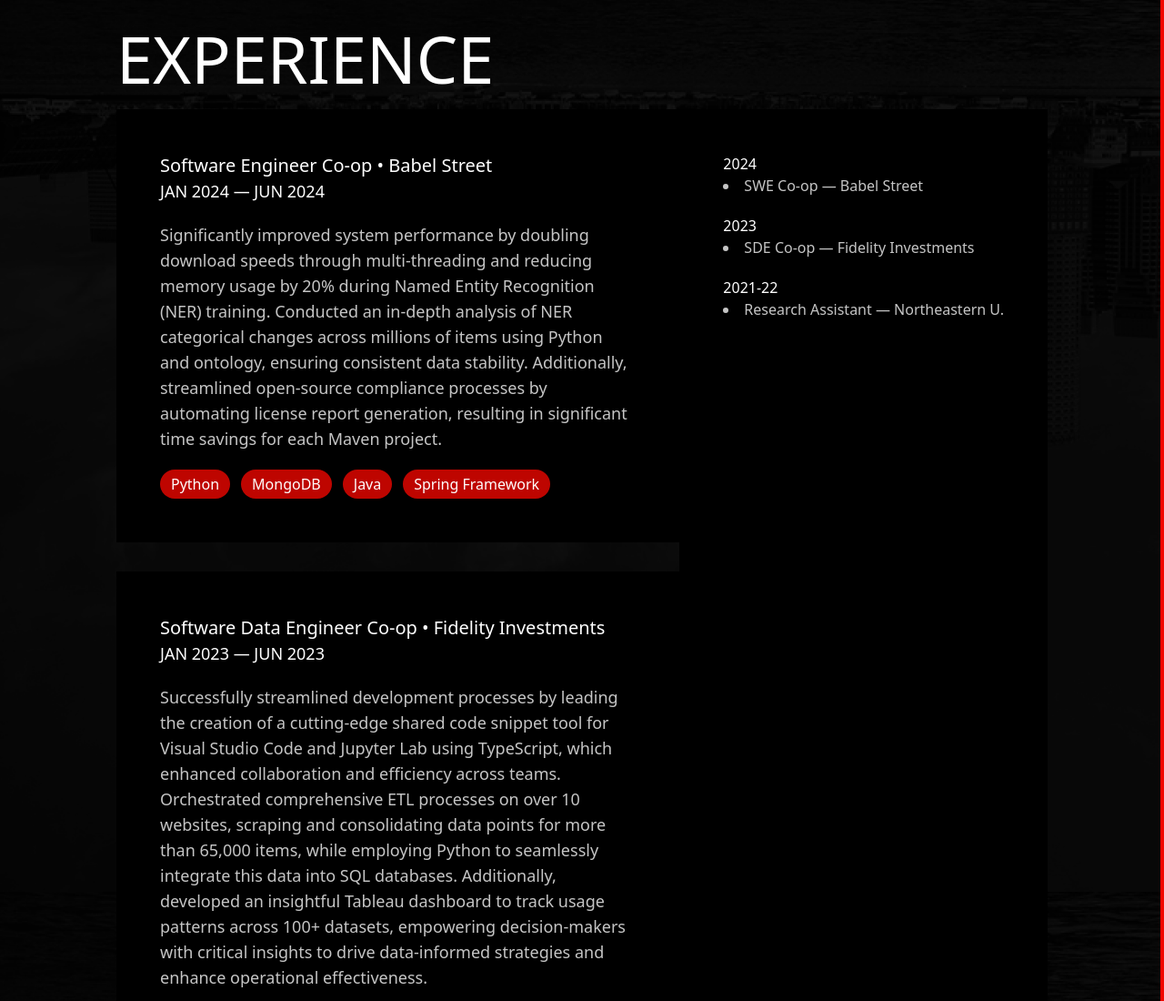
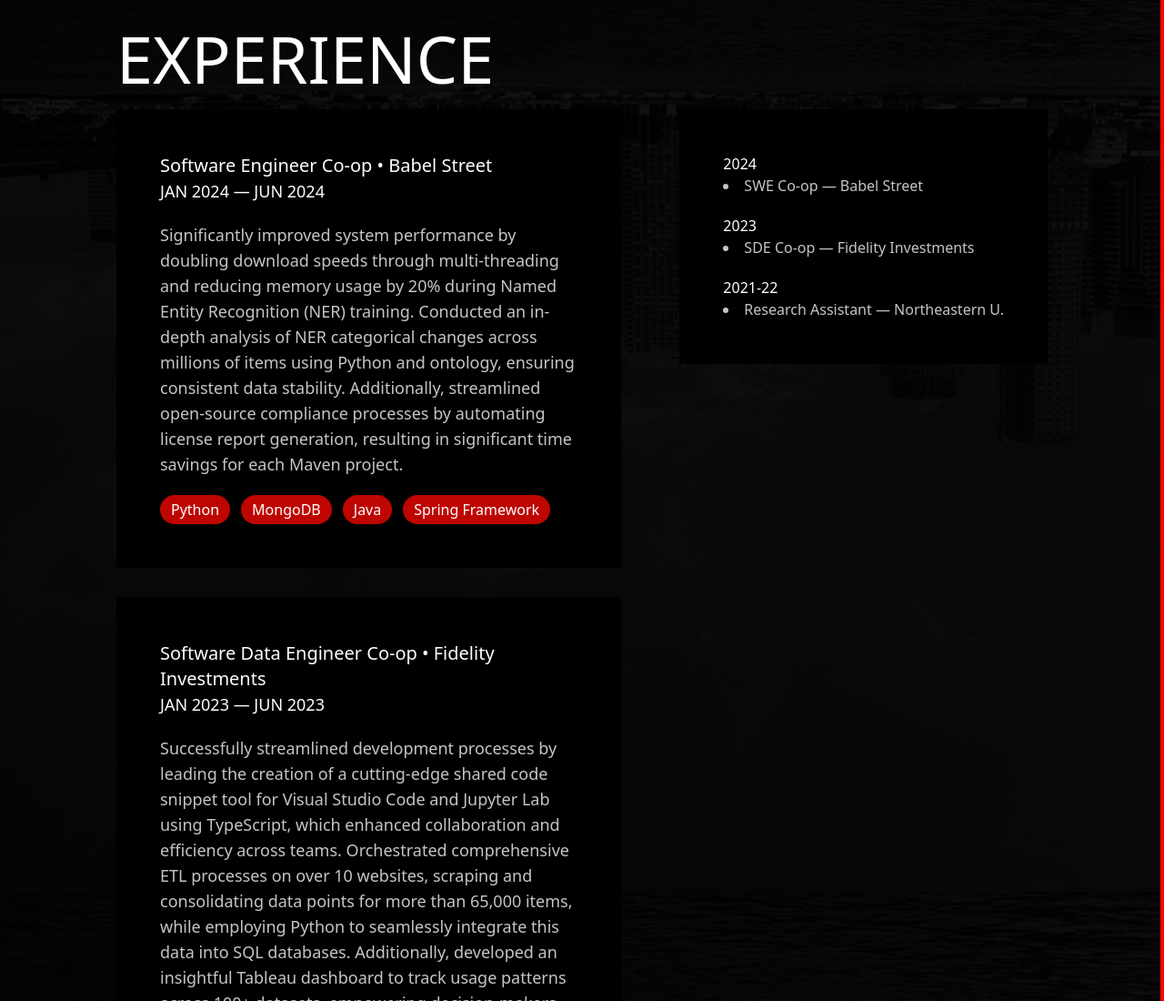
Before and after one commit to natesawant/personal-website, an Astro site: page / in a window 1280 px wide. Shown: the part 1700-2800 px from the top of the page at 91% size. Built offline with nearby package versions, Linux system fonts and the light colour scheme; Astro itself is replaced by a stand-in of ours; what tailwindcss-font-inter would draw is missing.

Commit message:
Fix table of contents

```diff
--- a/src/components/Showcase.astro
+++ b/src/components/Showcase.astro
@@ -41,7 +41,7 @@
     {header}
   </h1>
   <div
-    class={`flex flex-col-reverse ${flipped ? "xl:flex-row-reverse" : "xl:flex-row"}`}
+    class={`flex flex-col-reverse gap-8 ${flipped ? "xl:flex-row-reverse" : "xl:flex-row"}`}
   >
     <div class="flex flex-col gap-8">
       {
@@ -72,7 +72,7 @@
     </div>
     <div></div>
     <div
-      class="bg-black p-4 sm:p-12 flex flex-col gap-5 text-nowrap font-extralight"
+      class="bg-black p-4 sm:p-12 flex flex-col gap-5 text-nowrap font-extralight h-fit"
     >
       {
         Array.from(uniqueYears.values()).map((year: string) => (
```
